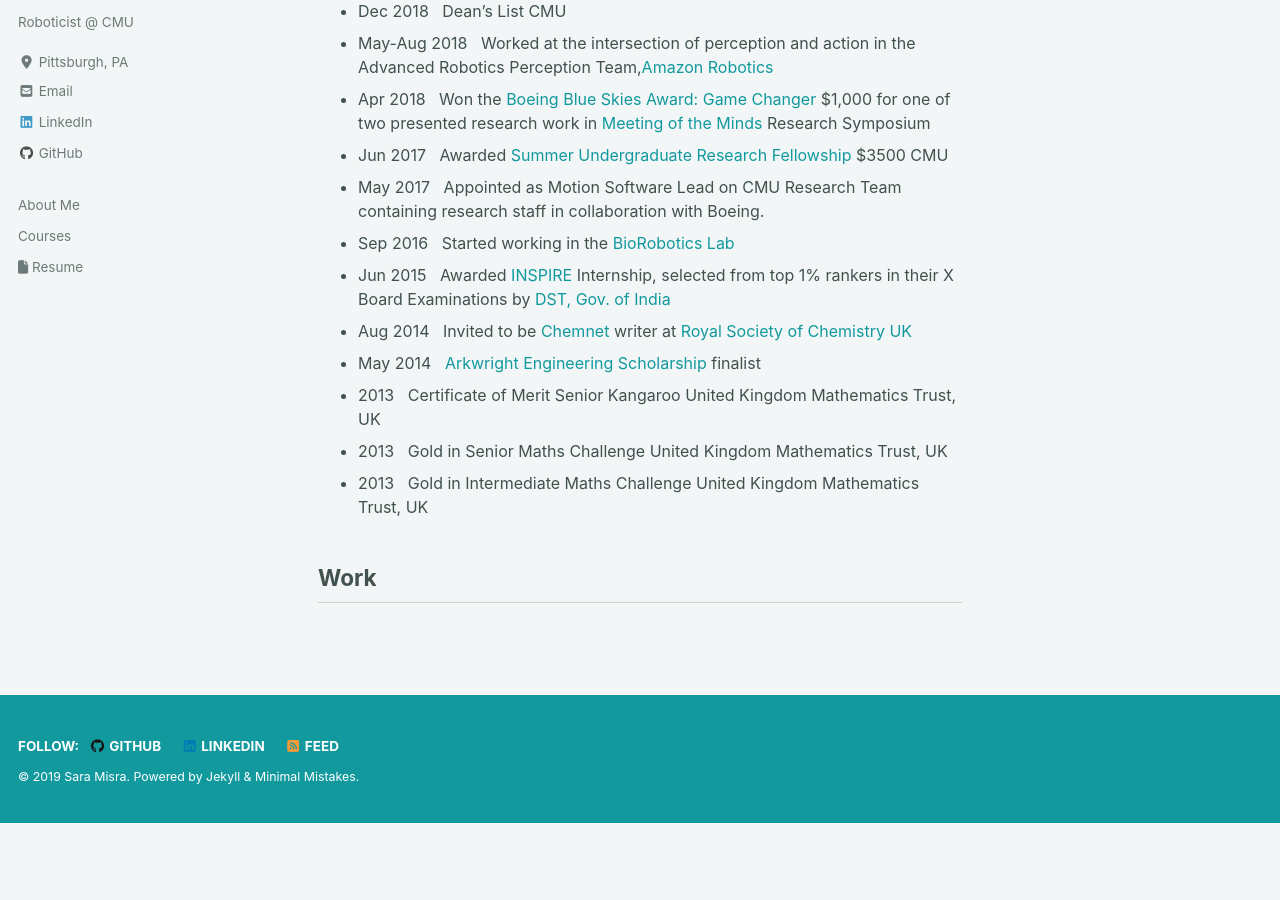
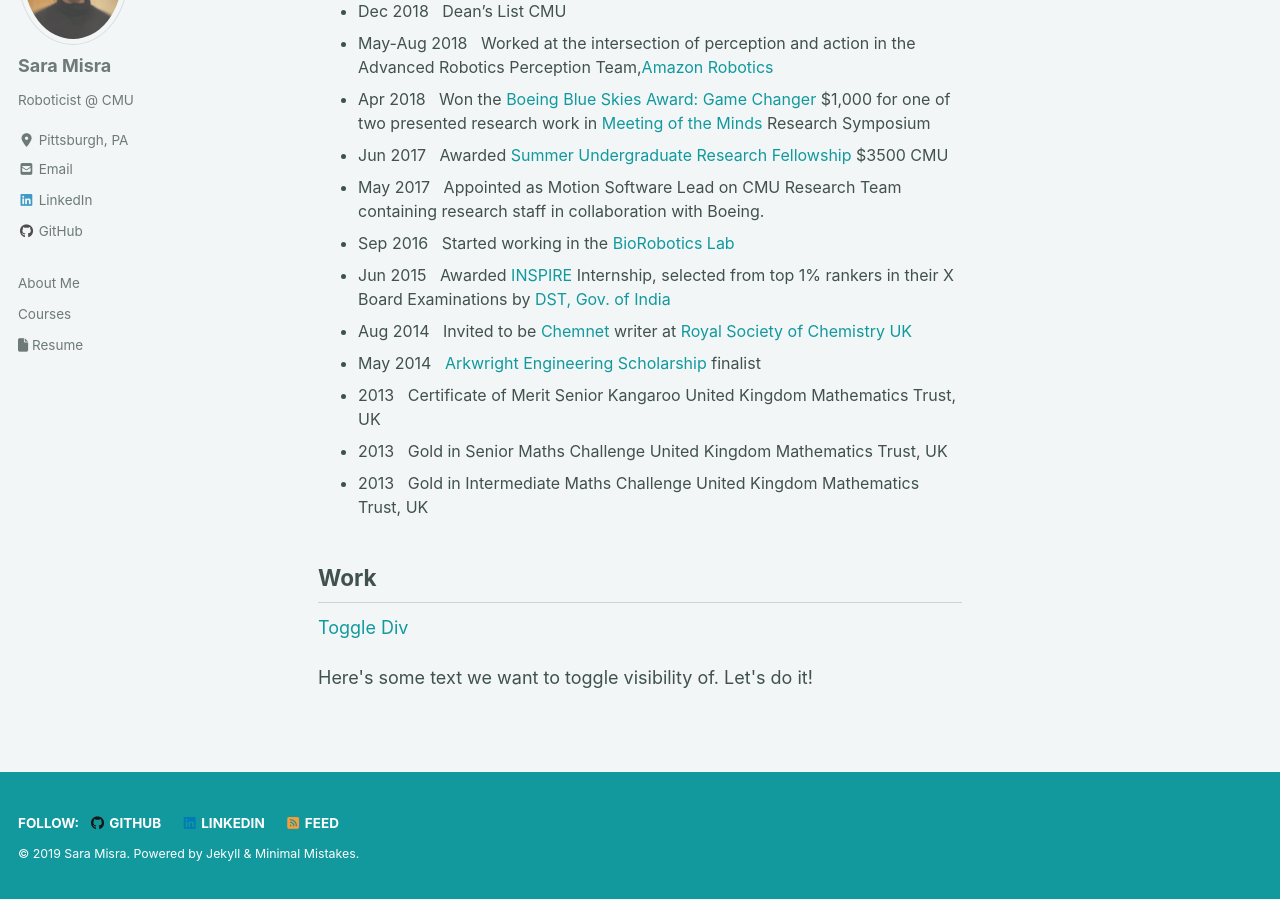
Before and after one commit to saram1sra/saram1sra.github.io, a Jekyll site: the page built from index.html, in a window 1280 px wide and 900 px high, scrolled down 615 px. Built offline with Jekyll 4.4.1, drawn with Linux system fonts in a browser that asks for light colours; cached includes are drawn as plain includes; nearby versions of some CDN libraries; the list of posts is cut into pages by our own code; before the commit the page ends 1438 px from its top, so only the background shows below that; some of the changed lines change nothing that is shown.

Commit message:
testing toggle

```diff
--- a/index.html
+++ b/index.html
@@ -40,10 +40,56 @@
 
 </ul>
 </div>
+<script>
 
+var show = function (elem) {
+	elem.style.display = 'block';
+};
+
+var hide = function (elem) {
+	elem.style.display = 'none';
+};
+
+var toggle = function (elem) {
+
+	// If the element is visible, hide it
+	if (window.getComputedStyle(elem).display === 'block') {
+		hide(elem);
+		return;
+	}
+
+	// Otherwise, show it
+	show(elem);
+
+};
+
+// Listen for click events
+document.addEventListener('click', function (event) {
+
+	// Make sure clicked element is our toggle
+	if (!event.target.classList.contains('toggle')) return;
+
+	// Prevent default link behavior
+	event.preventDefault();
+
+	// Get the content
+	var content = document.querySelector(event.target.hash);
+	if (!content) return;
+
+	// Toggle the content
+	toggle(content);
+
+}, false);
+</script>
 
 <div id="work">
 <h2> Work </h2>
+<p>
+<a class="toggle" href="#example">Toggle Div</a>
+</p>
 
+<div class="toggle-content" id="example">
+Here's some text we want to toggle visibility of. Let's do it!
+</div>
 
 </div>
```
